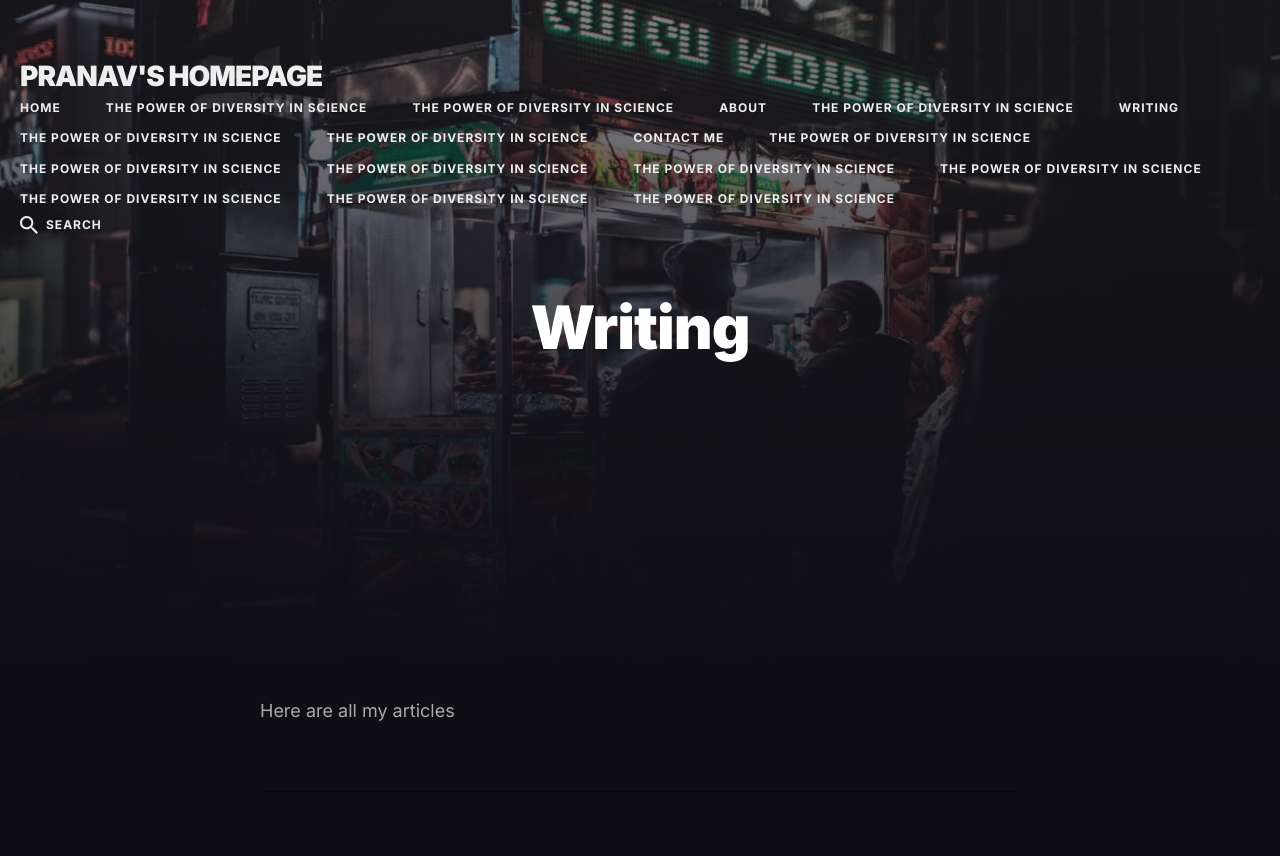
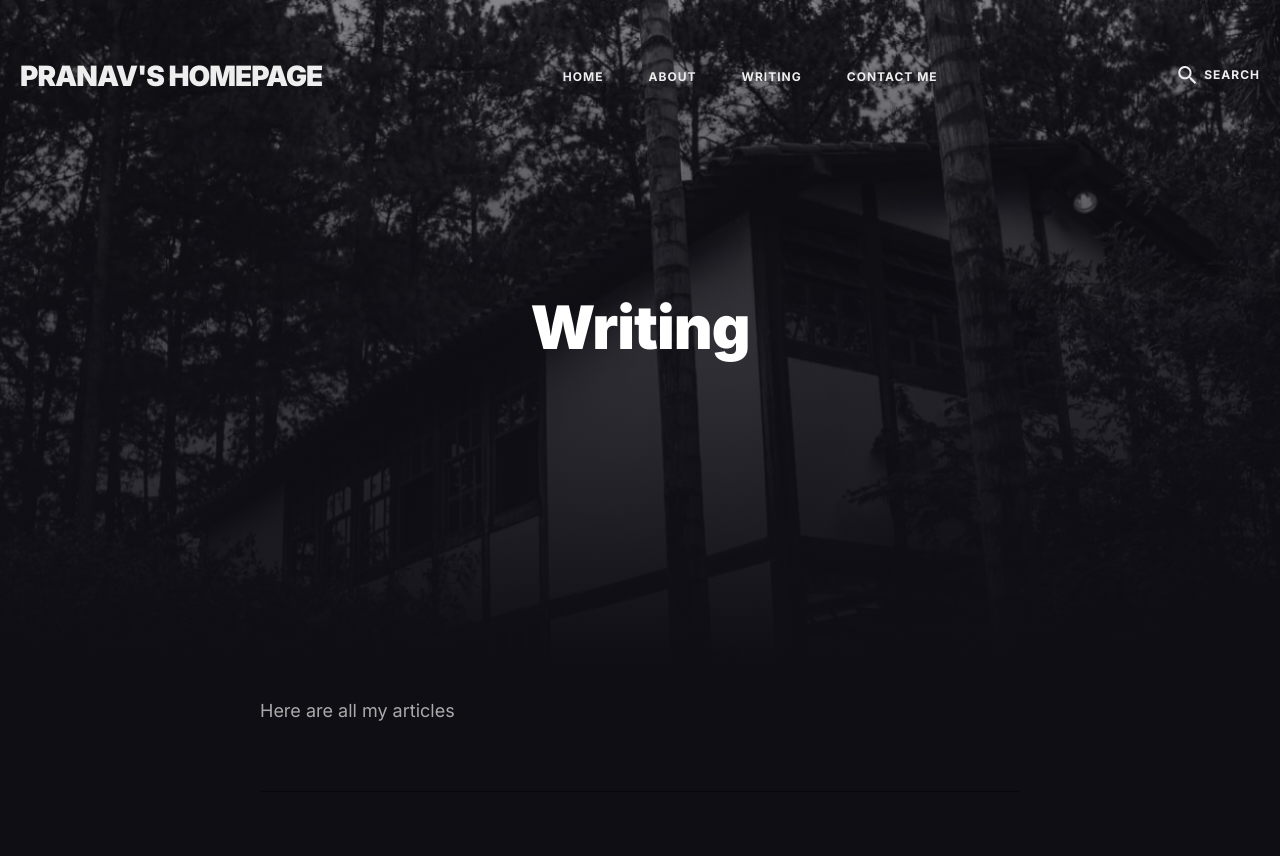
Before and after one commit to pranav270-create/pranav270-create.github.io, a Jekyll site: the page built from _pages/articles.md, in a window 1280 px wide. Shown: the top 856 px of the page. Built offline with Jekyll 4.4.1, drawn with Linux system fonts in a browser that asks for light colours; nearby versions of some CDN libraries; grey boxes are pictures that could not be loaded.

```diff
--- a/_config.yml
+++ b/_config.yml
@@ -54,7 +54,7 @@ google-analytics: # Add your identifier. For example UA-99631805-1.
 
 #-------------------------------
 # Newsletter
-mailchimp: # To enable the mailchimp form, use the value 'enable'. To disable the form, leave the field blank.
+mailchimp: enable # To enable the mailchimp form, use the value 'enable'. To disable the form, leave the field blank.
 mailchimp-identifier: # Add your MailChimp form identifier. For example - blogenjoyfreedom.us16.list-manage.com/subscribe/post?u=cd56155d76ddeeb4c0bc4d080&amp;id=7a526cd13e
 
 
@@ -79,7 +79,6 @@ defaults:
 
 include:
   - _pages
-  - _posts
 
 # Tags
 tag_page_dir:         tag
--- a/_pages/articles.md
+++ b/_pages/articles.md
@@ -2,7 +2,7 @@
 layout: page
 title: Writing
 permalink: /writing/
-image: '/images/05.jpg'
+image: '/images/100.jpg'
 ---
 
 Here are all my articles
--- a/_posts/science_working_life.markdown
+++ b/_posts/science_working_life.markdown
@@ -5,6 +5,7 @@ description: Some thoughts on architecture and diversity in Science
 date:   2016-08-3 15:01:35 +0300
 image:  '/images/20.jpg'
 tags:   [science, diversity, thoughts]
+featured: true
 ---
 
 Summer Dip into Research
```
